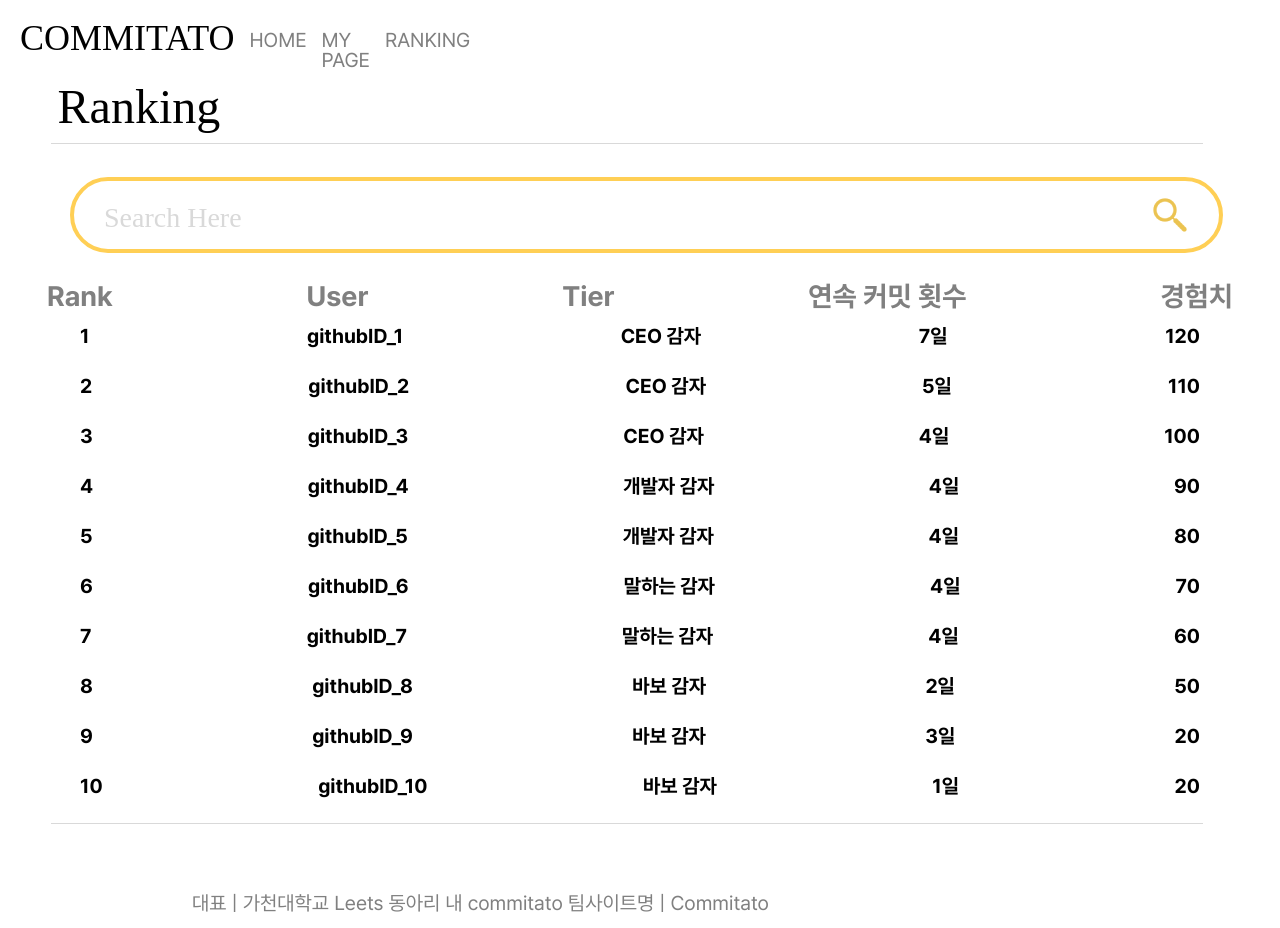
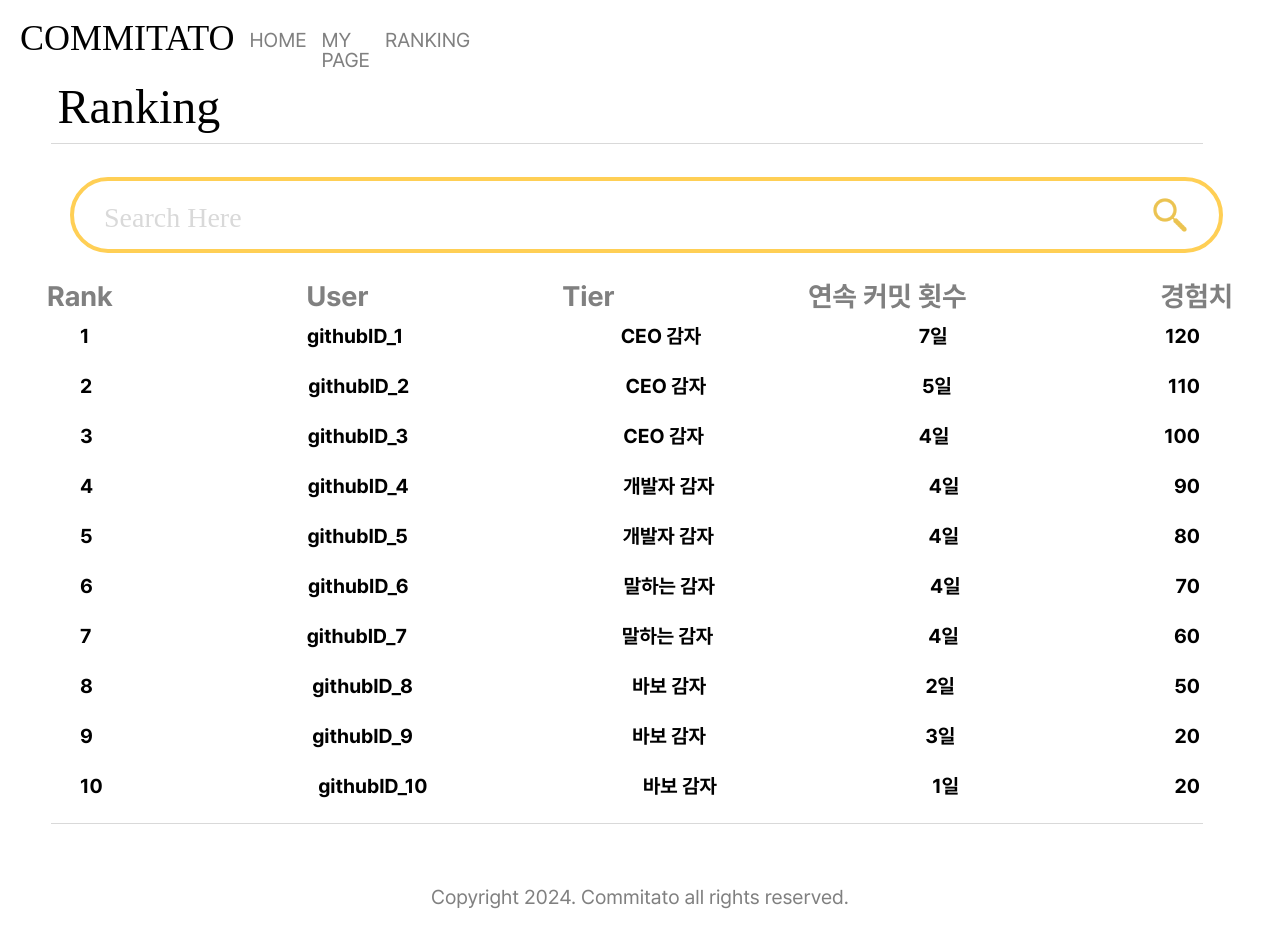
Before and after one commit to Leets-Official/commitato-FE, a React (Vite) app: page /ranking in a window 1280 px wide. Shown: the top 928 px of the page. Built offline with nearby package versions, Linux system fonts and the light colour scheme; a web font is replaced by a local one.

Commit message:
footer 수정

```diff
--- a/src/components/Footer.jsx
+++ b/src/components/Footer.jsx
@@ -4,12 +4,11 @@ import footer from '../assets/footer.png';
 const Footer = () => {
   return (
     <StyledDiv>
-      <StyleMargin>
-        <StyledHeader>
-          <LogoDiv>COMMITATO</LogoDiv>
-          <StyleImg src={footer} />
-        </StyledHeader>
-        <StyledHeader2>
+      <StyledHeader>
+        <LogoDiv>COMMITATO</LogoDiv>
+        <StyleImg src={footer} />
+      </StyledHeader>
+      {/* <StyledHeader2>
           <StyledPre>대표 | 가천대학교 Leets 동아리 내 commitato 팀</StyledPre>
           <StyledPre>사이트명 | Commitato</StyledPre>
         </StyledHeader2>
@@ -19,9 +18,8 @@ const Footer = () => {
         </StyledPre>
         <StyledPre>
           본 사이트에 게재된 개인 정보 및 작업물의 무단 도용을 금합니다.
-        </StyledPre>
-        <StyledPre>Copyright 2024. Commitato all rights reserved.</StyledPre>
-      </StyleMargin>
+        </StyledPre> */}
+      <StyledPre>Copyright 2024. Commitato all rights reserved.</StyledPre>
     </StyledDiv>
   );
 };
@@ -30,39 +28,44 @@ export default Footer;
 
 const StyledDiv = styled.div`
   width: 100%;
-  height: 300px;
+  height: 130px;
   background-color: ${({ theme }) => theme.COLORS.black};
+  text-align: center;
+  // margin-bottom: 5%;
 `;
 
-const StyleMargin = styled.div`
-  margin-left: 15%;
-`;
+// const StyleMargin = styled.div`
+//   // margin-left: 15%;
+// `;
 
 const StyledHeader = styled.div`
   display: flex;
+  justify-content: center;
+  margin-bottom: 1%;
 `;
 
-const StyledHeader2 = styled.div`
-  display: flex;
-  margin-top: 2%;
-`;
+// const StyledHeader2 = styled.div`
+//   display: flex;
+//   margin-top: 2%;
+// `;
 
 const LogoDiv = styled.div`
   font-family: ${({ theme }) => theme.FONT_FAMILY.main};
   color: ${({ theme }) => theme.COLORS.white};
-  font-size: ${({ theme }) => theme.FONT_SIZE.medium};
+  font-size: 30px;
   margin-top: 0.5%;
 `;
 
 const StyleImg = styled.img`
   width: 33px;
   height: 33px;
-  margin-left: 1%;
+  margin-left: 0.5%;
+  margin-top: 0.2%;
 `;
 
 const StyledPre = styled.div`
   font-family: ${({ theme }) => theme.FONT_FAMILY.pretendard[100]};
   color: ${({ theme }) => theme.COLORS.gray[200]};
   font-size: ${({ theme }) => theme.FONT_SIZE.small};
-  margin-bottom: 1.5%;
+  // margin-bottom: 5%;
 `;
```
